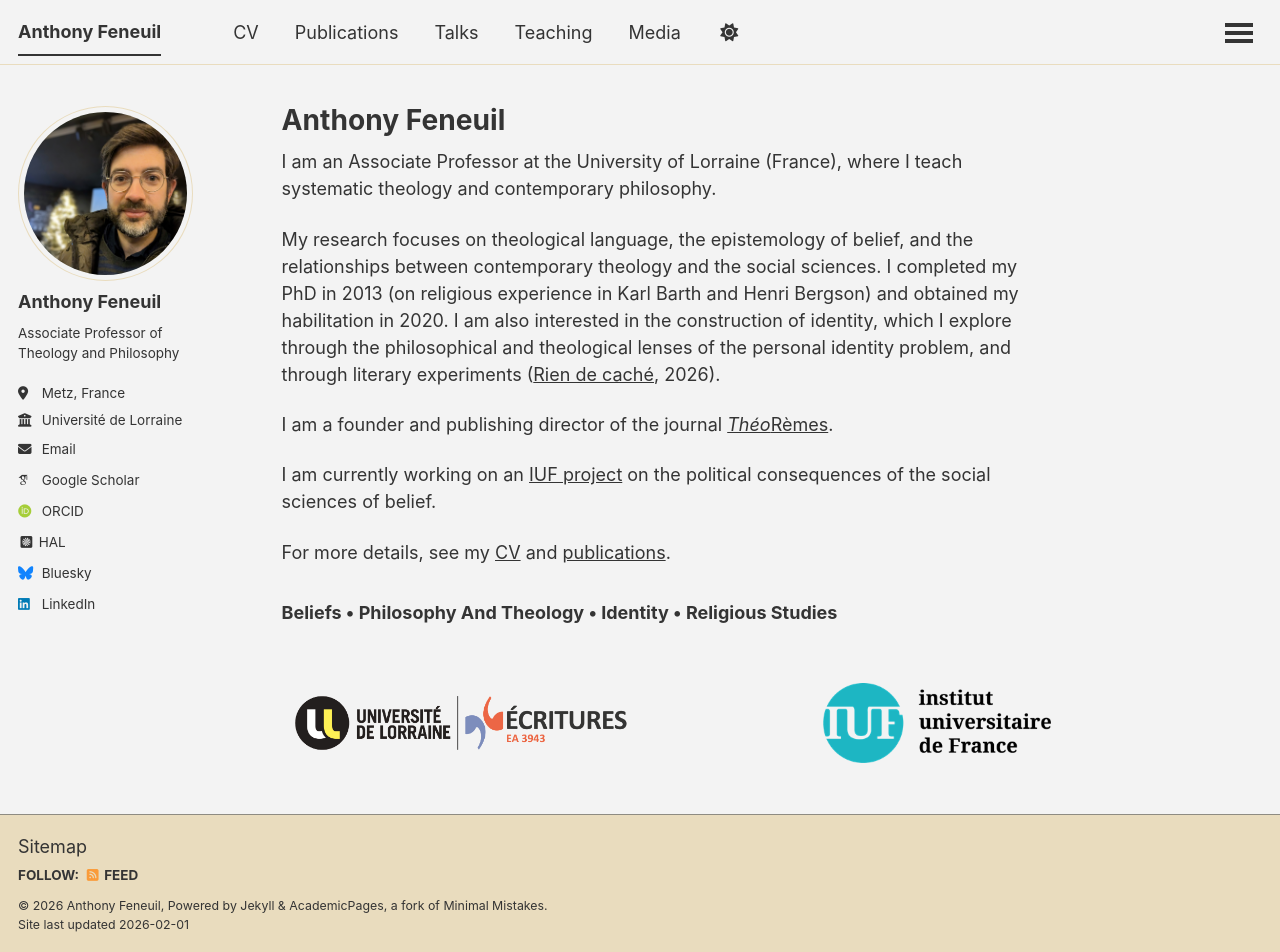
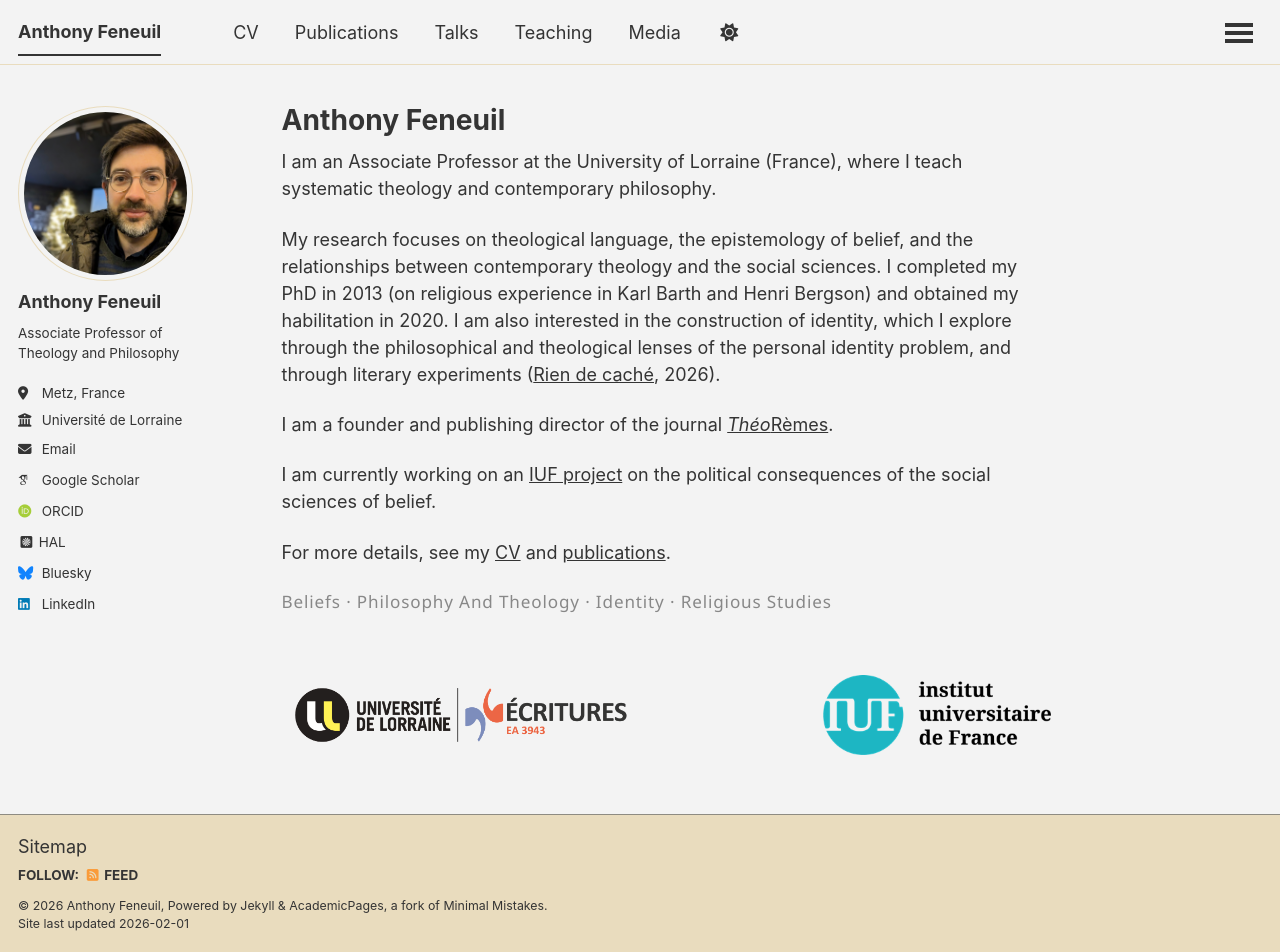
Before and after one commit to anfnl/anfnl.github.io, a Jekyll site: the page built from _pages/about.md, in a window 1280 px wide and 952 px high. Built offline with Jekyll 4.4.1, drawn with Linux system fonts in a browser that asks for light colours; some web fonts are replaced; a script that is not in the unit is left out.

Commit message:
Update about.md

```diff
--- a/_pages/about.md
+++ b/_pages/about.md
@@ -17,8 +17,7 @@
 
 For more details, see my [CV](cv/) and [publications](publications/).
 
-### Beliefs • Philosophy And Theology • Identity • Religious Studies
-
+<p style="font-family: 'Segoe UI', sans-serif; color: #888; font-weight: normal; font-size: 0.95em; letter-spacing: 0.05em;">Beliefs · Philosophy And Theology · Identity · Religious Studies</p>
 
 <div style="display: flex; justify-content: space-between; align-items: flex-end; margin-top: 60px;">
   <a href="https://ecritures.univ-lorraine.fr/"><img src="https://anfnl.github.io/images/logoEcritransp.png" alt="Logo 1" style="height: 80px;"></a>
```
